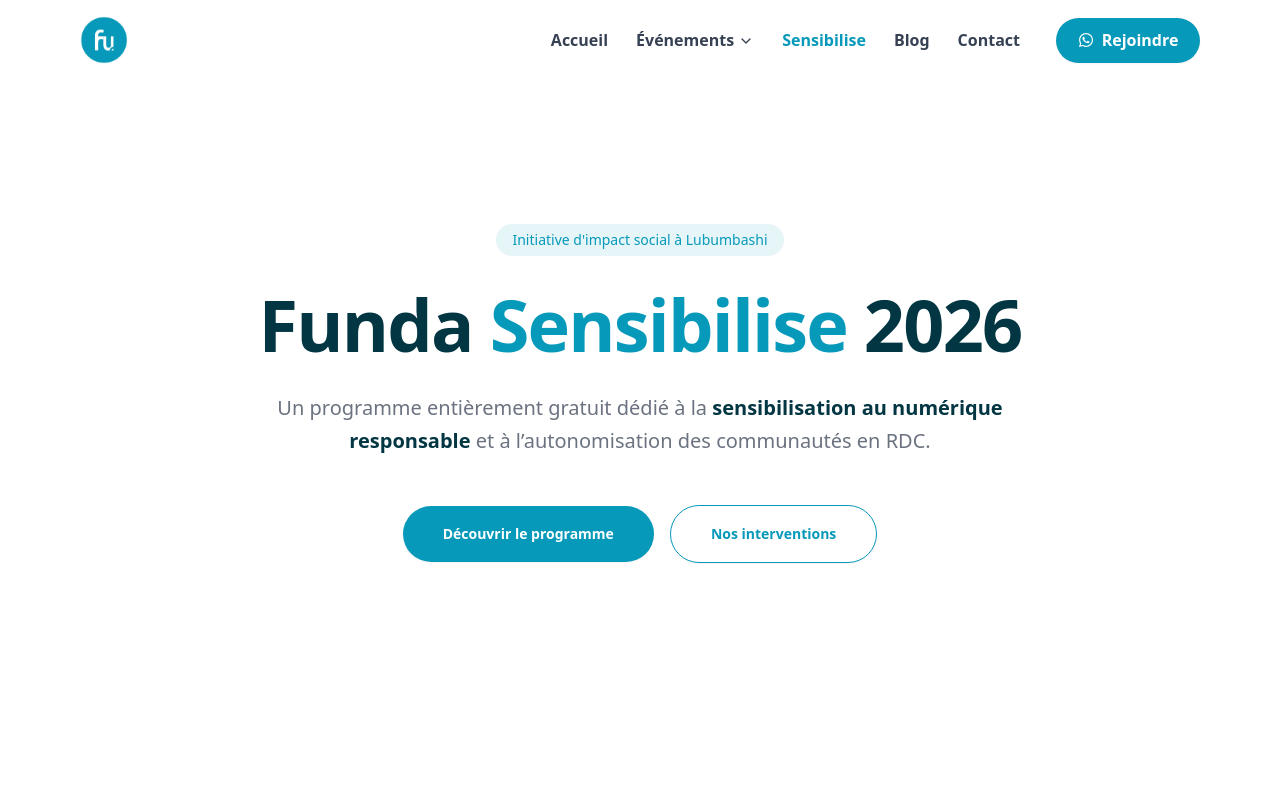
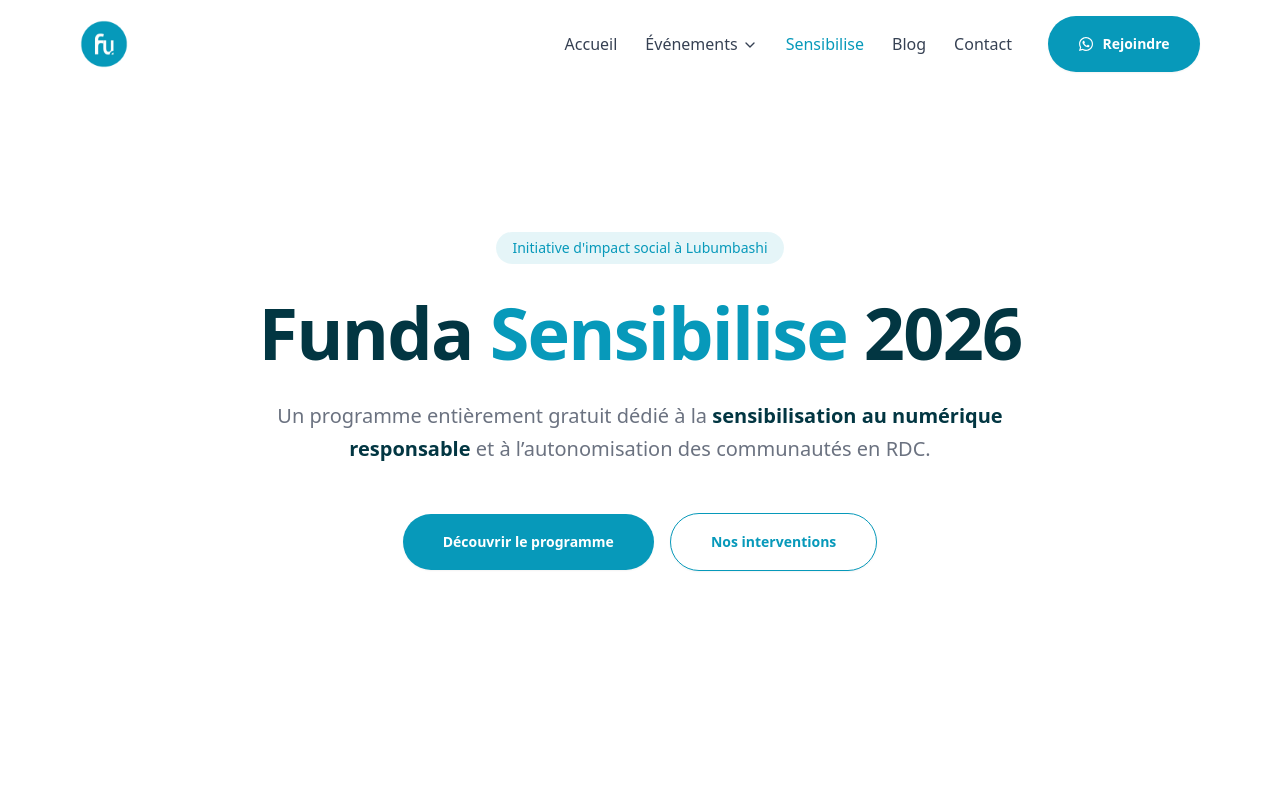
Before and after one commit to Funda-online/funda-online, a Next.js app: page /sensibilise in a window 1280 px wide. Shown: the top 800 px of the page. Built offline with nearby package versions, Linux system fonts and the light colour scheme.

Commit message:
navabr update v1

```diff
--- a/components/home/Navbar.tsx
+++ b/components/home/Navbar.tsx
@@ -96,7 +96,7 @@ const Navbar = () => {
         </Link>
 
         <div className="flex items-center gap-6">
-          <NavigationMenu className="hidden md:flex gap-6 ml-6 font-semibold text-base text-gray-700 items-center">
+          <NavigationMenu className="hidden md:flex gap-6 ml-6 *font-semibold text-base text-gray-700 items-center">
             <NavigationMenuList>
               {links.map((link) => (
                 <NavigationMenuItem key={link.label}>
@@ -149,8 +149,14 @@ const Navbar = () => {
               target="_blank"
               rel="noopener noreferrer"
             >
-              <Button className="*hidden *md:flex rounded-full py-[22.5px] text-base font-semibold">
-                <FaWhatsapp className="h-6 w-6 md:h-7 md:w-7" />
+              <Button size="lg"
+              // className="* *md:flex rounded-full py-[22.5px] text-base font-semibold"
+              className="rounded-full hidden px-10 w-38 md:flex py-7 text-sm font-semibold transition-all"
+              >
+                <FaWhatsapp
+                // className="h-6 w-6 md:h-12 md:w-12"
+                size={24}
+                />
                 <span>Rejoindre</span>
               </Button>
             </a>
```
